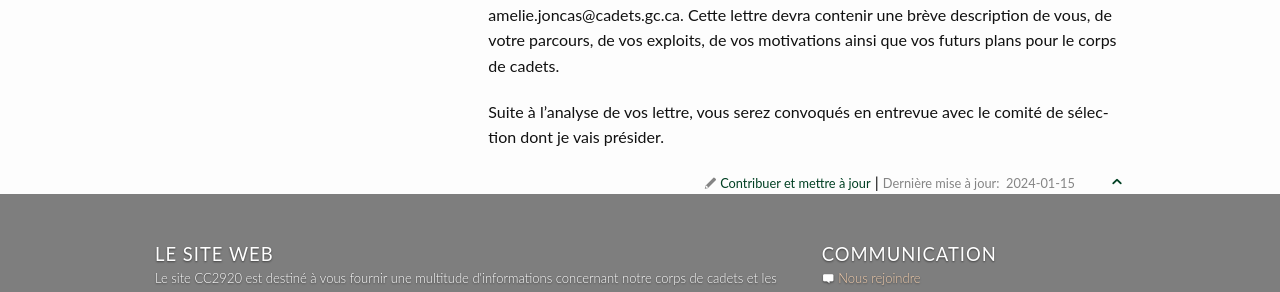
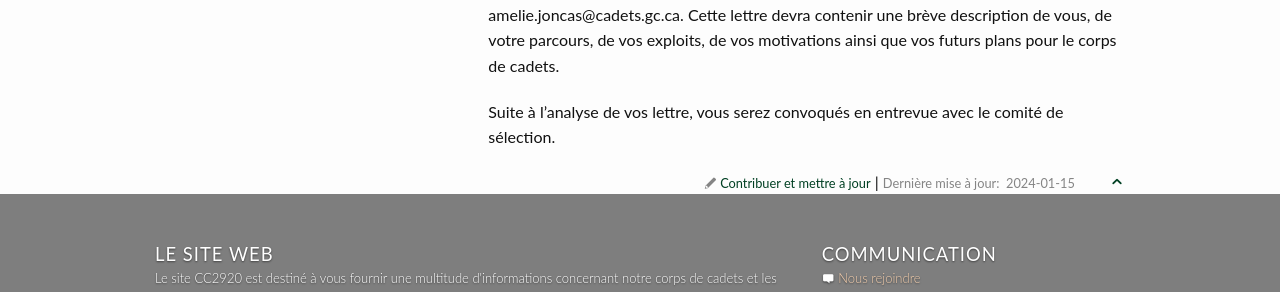
Before and after one commit to CC2920/web, a Jekyll site: the page built from _communications/messages.md, in a window 1280 px wide. Shown: the part 1539-1831 px from the top of the page. Built offline with Jekyll 4.4.1, drawn with Linux system fonts in a browser that asks for light colours.

Commit message:
Update messages.md

```diff
--- a/_communications/messages.md
+++ b/_communications/messages.md
@@ -43,4 +43,4 @@ Pour les cadets seniors, vous pourrez appliquer sur le poste que vous désirez,
 
 Le processus de sélection débutera avec une lettre de présentation que vous devrez me soumettre en format PDF au plus tard le 11 janvier à l'adresse de courriel: amelie.joncas@cadets.gc.ca. Cette lettre devra contenir une brève description de vous, de votre parcours, de vos exploits, de vos motivations ainsi que vos futurs plans pour le corps de cadets.
 
-Suite à l'analyse de vos lettre, vous serez convoqués en entrevue avec le comité de sélection dont je vais présider.
+Suite à l'analyse de vos lettre, vous serez convoqués en entrevue avec le comité de sélection.
```
